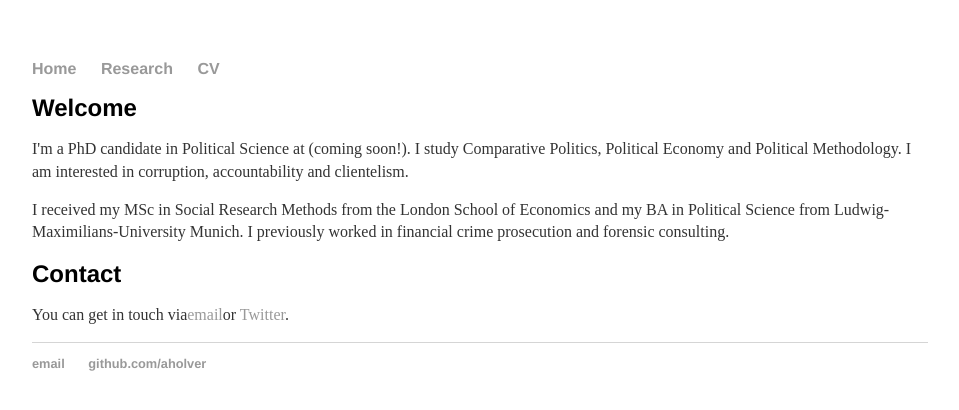
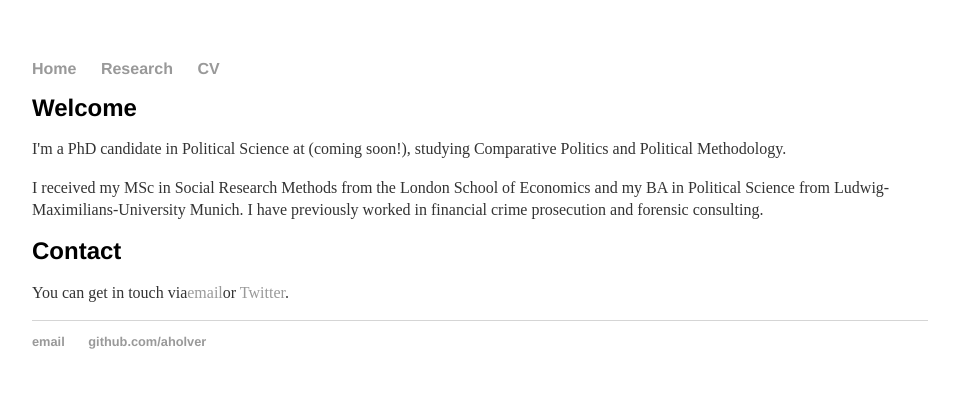
Before and after one commit to aholver/aholver.github.io, a Jekyll site: the page built from index.html, in a window 1280 px wide. Shown: the top 410 px of the page, without its empty margins (160-1119 px from the left). Built offline with Jekyll 4.4.1, drawn with Linux system fonts in a browser that asks for light colours.

Commit message:
Update index.html

```diff
--- a/index.html
+++ b/index.html
@@ -4,8 +4,8 @@ title: Arne Holverscheid
 ---
 <div class="blurb">
 	<h1>Welcome</h1>
-	<p>I'm a PhD candidate in Political Science at (coming soon!). I study Comparative Politics, Political Economy and Political Methodology. I am interested in corruption, accountability and clientelism.</p>
-	<p>I received my MSc in Social Research Methods from the London School of Economics and my BA in Political Science from Ludwig-Maximilians-University Munich. I previously worked in financial crime prosecution and forensic consulting.</p>
+	<p>I'm a PhD candidate in Political Science at (coming soon!), studying Comparative Politics and Political Methodology.</p>
+	<p>I received my MSc in Social Research Methods from the London School of Economics and my BA in Political Science from Ludwig-Maximilians-University Munich. I have previously worked in financial crime prosecution and forensic consulting.</p>
 	<p> </p>
 	<h1>Contact</h1>
 	<p>You can get in touch via<a href="mailto:aholverscheid@gmail.com">email</a>or <a href="https://twitter.com/AHolverscheid">Twitter</a>.</p>
```
